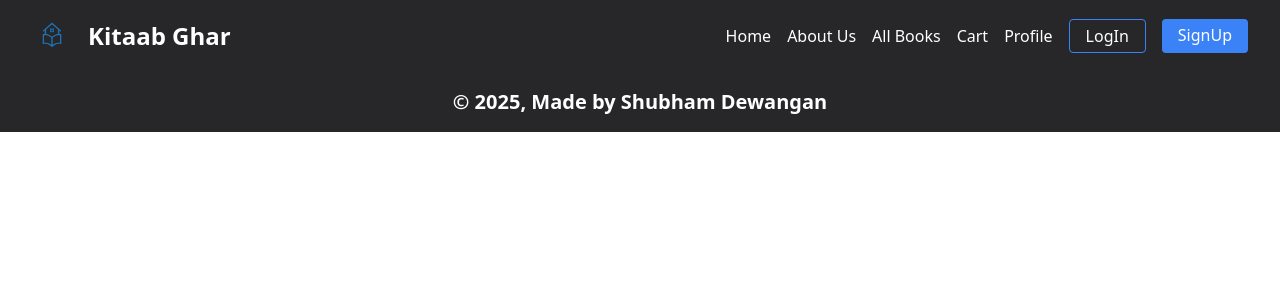
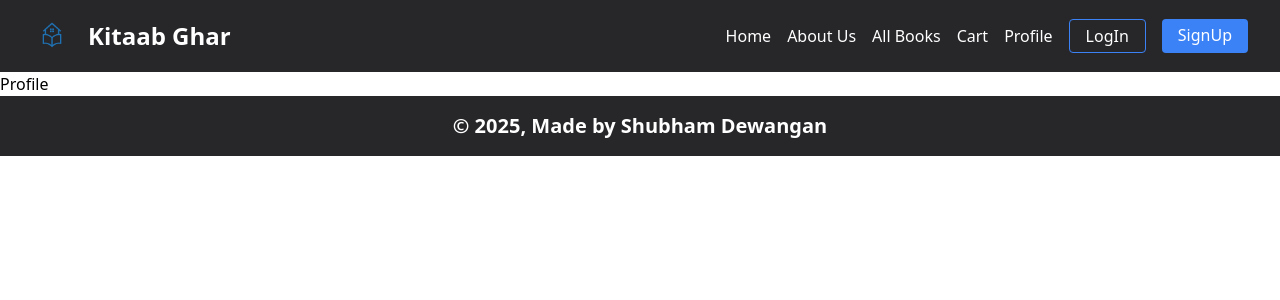
Before and after one commit to GitHub-Shubham-Dewangan/bookstore, a React (Vite) app in the folder admin/frontend/: page /profile in a window 1280 px wide. Shown: the top 300 px of the page. Built offline with nearby package versions, Linux system fonts and the light colour scheme.

Commit message:
perfect till 03:00 Hrs

```diff
--- a/admin/frontend/src/App.jsx
+++ b/admin/frontend/src/App.jsx
@@ -6,6 +6,8 @@
 import AllBooks from "./pages/AllBooks";
 import SignUp from "./pages/SignUp";
 import LogIn from "./pages/LogIn";
+import Cart from "./pages/Cart";
+import Profile from "./pages/Profile";
 
 const App = () => {
   return (
@@ -15,6 +17,8 @@
         <Routes>
           <Route exact path="/" element={<Home />} />
           <Route exact path="/all-books" element={<AllBooks />} />
+          <Route exact path="/cart" element={<Cart />} />
+          <Route exact path="/profile" element={<Profile />} />
           <Route exact path="/SignUp" element={<SignUp />} />
           <Route exact path="/LogIn" element={<LogIn />} />
         </Routes>
--- /dev/null
+++ b/admin/frontend/src/pages/Cart.jsx
@@ -0,0 +1,7 @@
+import React from "react";
+
+const Cart = () => {
+    return <div>Cart</div>;
+};
+
+export default Cart;
--- /dev/null
+++ b/admin/frontend/src/pages/Profile.jsx
@@ -0,0 +1,7 @@
+import React from "react";
+
+const Profile = () => {
+    return <div>Profile</div>;
+};
+
+export default Profile;
```
